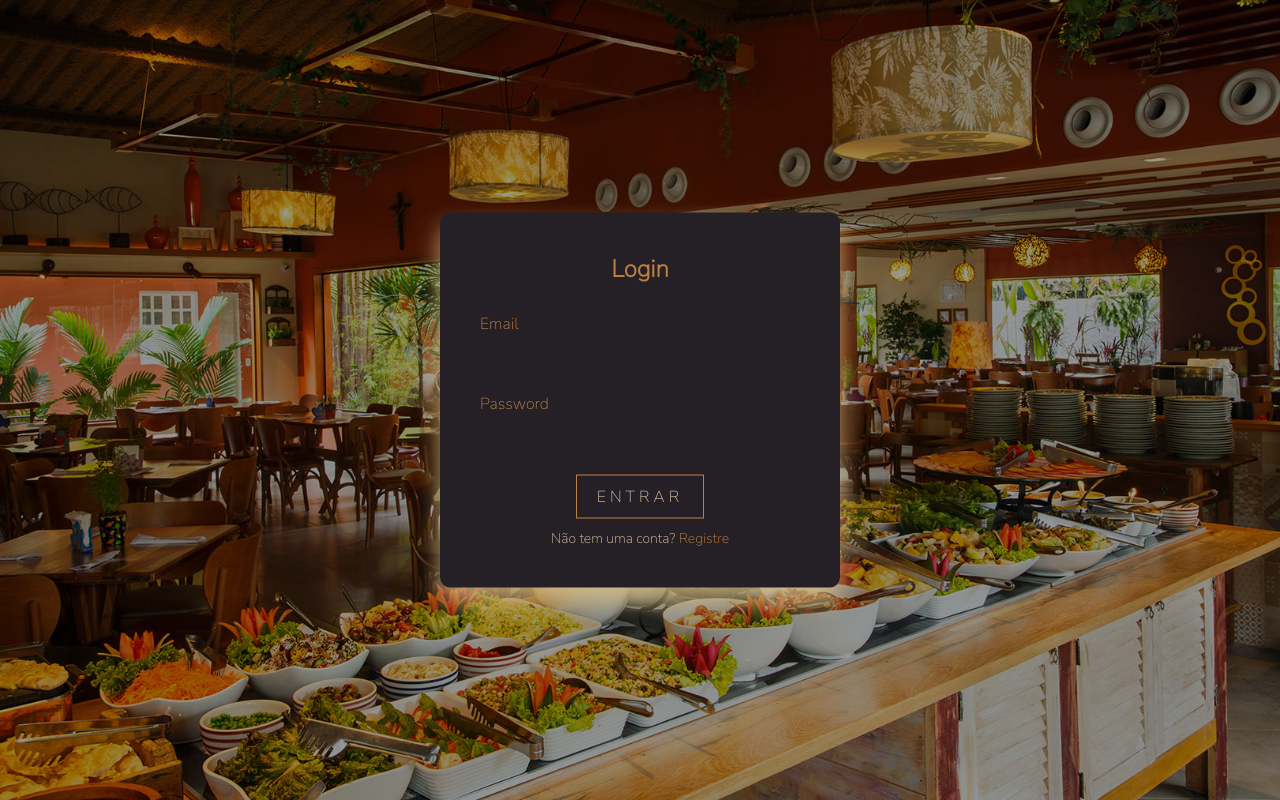
After one commit to GustavoMarinho82/Capital_Buffet, a PHP site: page /views/login.html in a window 1280 px wide. The commit adds this page. Run offline with PHP 8.4, Linux system fonts and the light colour scheme.

Commit message:
Criando a pagina de login e cadastro

```diff
--- /dev/null
+++ b/FrontEnd/css/login_style.css
@@ -0,0 +1,117 @@
+@import url('https://fonts.googleapis.com/css2?family=Nunito+Sans:wght@200&display=swap');
+
+:root {
+  --font-style: 'Nunito Sans', sans-serif;
+  --cor-fonte: #be8040;
+  --cor-font-leve: #dac3a8;
+}
+* {
+  box-sizing: border-box;
+}
+
+body {
+  font-family: var(--font-style);
+  padding: 0;
+  margin: 0;
+}
+
+.showcase{
+    height: 100vh;
+    display: flex;
+    justify-content: center;
+    align-items: center;
+    color: white;
+    background-color: rgba(0, 0, 0, 0.4);
+    background-blend-mode: color;
+    background: url("../imagens/restaurante.jpg") center center/cover rgb(0, 0, 0, 0.4);
+  }
+
+.login-box {
+  position: absolute;
+  top: 50%;
+  left: 50%;
+  width: 400px;
+  padding: 40px;
+  transform: translate(-50%, -50%);
+  background: #242026;
+  box-shadow: 0 15px 25px rgba(224, 195, 134, 0.8);
+  border-radius: 10px;
+}
+
+.login-box h2 {
+  margin: 0 0 30px;
+  padding: 0;
+  color: var(--cor-fonte);
+  text-align: center;
+}
+
+.login-box .user-box input {
+  position: relative;
+  width: 100%;
+  padding: 10px 10px;
+  font-size: 16px;
+  color: var(--cor-fonte);
+  margin-bottom: 20px;
+  border: none;
+  border-bottom: 30px;
+  outline: none;
+  background: transparent;
+}
+
+.login-box .user-box label {
+  position: relative;
+  left: 0;
+  top: -60px;
+  padding: 10px 0;
+  font-size: 16px;
+  color: var(--cor-fonte);
+  pointer-events: none;
+  transition: .5s;
+}
+.login-box .user-box input:focus~label,
+.login-box .user-box input:valid~label {
+  top: -85px;
+  left: 0;
+  color: var(--cor-fonte);
+  font-size: 15px;
+}
+
+#submit {
+  padding: 10px 20px;
+  color: var(--cor-font-leve);
+  font-size: 16px;
+  text-decoration: none;
+  text-transform: uppercase;
+  overflow: hidden;
+  transition: .5s;
+  letter-spacing: 4px;
+  border: 1px solid var(--cor-fonte);
+  margin: auto;
+}
+
+#submit:hover {
+  background: var(--cor-fonte);
+  color: #fff;
+  border-radius: 5px;
+  box-shadow: 0 0 5px var(--cor-fonte), 0 0 25px var(--cor-fonte), 0 0 50px var(--cor-fonte),
+    0 0 100px var(--cor-fonte);
+}
+.button-form {
+  display: flex;
+  flex-direction: row;
+
+}
+#register {
+  padding-top: 10px;
+  font-size: 14px;
+  text-decoration: none;
+  color: var(--cor-font-leve);
+  margin: auto;
+  width: 60%;
+  text-align: center;
+}
+#register a {
+  margin: auto;
+  color: var(--cor-fonte);
+  text-decoration: none;
+}
--- a/FrontEnd/views/home.html
+++ b/FrontEnd/views/home.html
@@ -42,6 +42,7 @@
             <a href=""> Cardápios </a>
             <a href=""> Faça seu Orçamento </a>
             <a href=""> Contate-nos </a>
+            <a href="../views/login.html" id="login">Login</a>
         </div>
     </nav>
     <div class="showcase">
--- /dev/null
+++ b/FrontEnd/views/login.html
@@ -0,0 +1,35 @@
+<!DOCTYPE html>
+<html lang="pt-br">
+<head>
+    <meta charset="UTF-8">
+    <meta http-equiv="X-UA-Compatible" content="IE=edge">
+    <meta name="viewport" content="width=device-width, initial-scale=1.0">
+    <link rel="stylesheet" href="../css/login_style.css">
+    <title>login</title>
+</head>
+<body>
+<div class="showcase">
+    <div class ="login-box">
+        <h2>Login</h2>
+        <form>
+            <div class="user-box">
+                <input type="text" name="" required="">
+                <label>Email</label>
+            </div>
+            <div class="user-box">
+                <input type="password" name="" required="">
+                <label>Password</label>
+            </div>
+                <div class="button-form">
+                    <a id="submit" href="#">Entrar</a>
+                </div>
+                <div id="register">
+                    Não tem uma conta?
+                    <a href="../views/Cadastro.html">Registre</a>
+                </div>
+        </form>
+    </div>
+</div>
+
+</body>
+</html>
```
Also changed, not shown: FrontEnd/css/home_style.css (+7 -1 lines), FrontEnd/views/Cadastro.html (added, +40 -0 lines).
